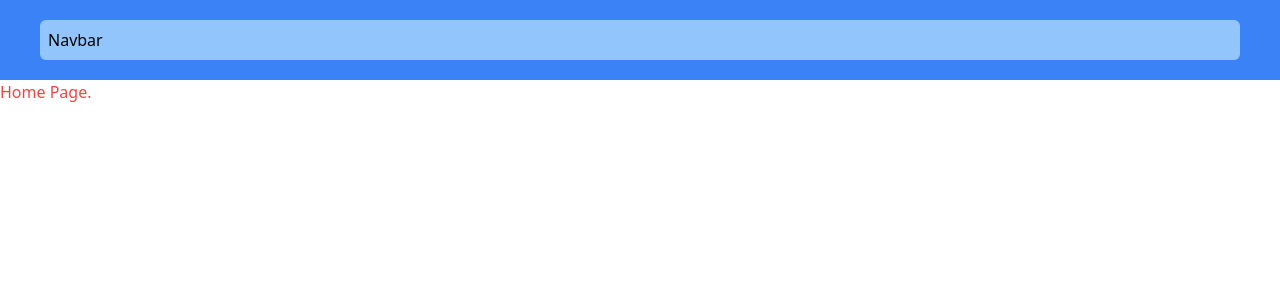
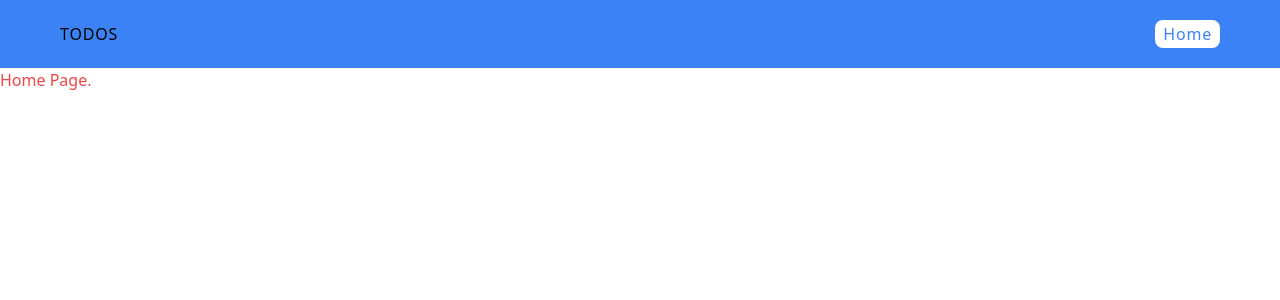
Before and after one commit to kawojue/nextjs13-app-demo, a Next.js app: page / in a window 1280 px wide. Shown: the top 300 px of the page. Built offline with nearby package versions, Linux system fonts and the light colour scheme.

Commit message:
[add] header

```diff
--- a/app/Header.tsx
+++ b/app/Header.tsx
@@ -1,8 +1,13 @@
+import Link from "next/link"
+
 const Header: React.FC = () => {
     return (
         <header className="w-full bg-blue-500 px-10 py-5">
-            <nav className="p-2 bg-blue-300 rounded-md mx-auto">
-                Navbar
+            <nav className="flex justify-between items-center px-5 tracking-wider">
+                <p>TODOS</p>
+                <Link href="/" title="home" className="rounded-lg text-ls bg-white text-blue-500 py-0.5 px-2 font-medium hover:text-black trans-0">
+                    Home
+                </Link>
             </nav>
         </header>
     )
```
